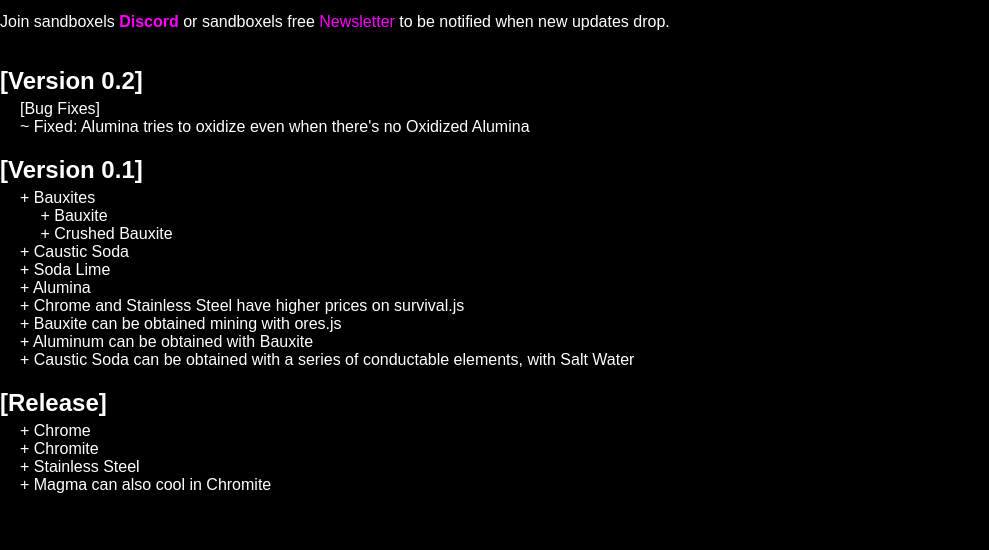
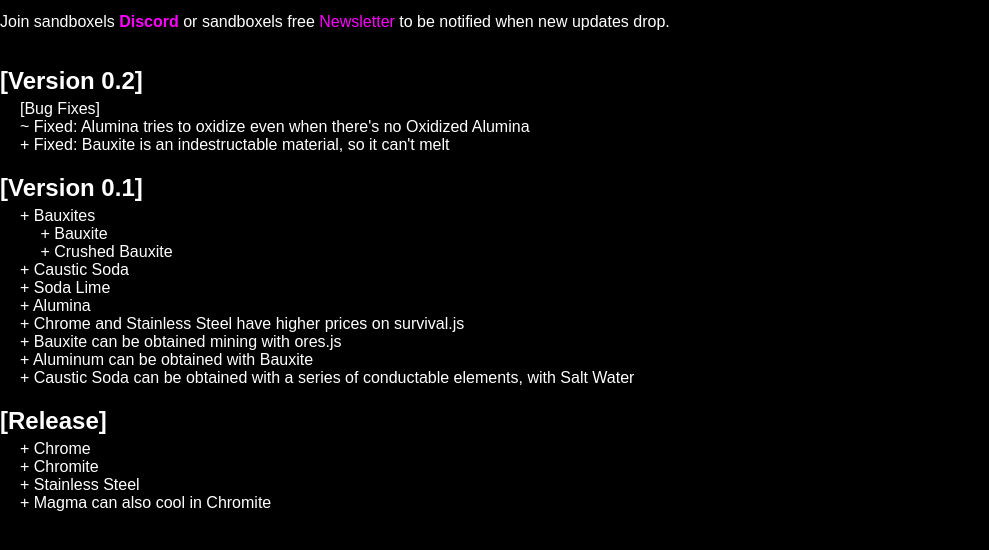
Before and after one commit to MicaelNotUsed/MicaelNotUsed.github.io, a plain HTML site: page index.html in a window 1280 px wide. Shown: the part 96-646 px from the top of the page, without its empty margins (0-989 px from the left). Drawn offline with Linux system fonts and the light colour scheme.

Commit message:
Update index.html because it was wrong

```diff
--- a/index.html
+++ b/index.html
@@ -111,6 +111,7 @@
 <ul>
 <li>[Bug Fixes]</li>
 <li>~ Fixed: Alumina tries to oxidize even when there's no Oxidized Alumina</li>
+<li>+ Fixed: Bauxite is an indestructable material, so it can't melt</li>
 </ul>
 
 <h2 id="0.1">[Version 0.1]</h2>
```
